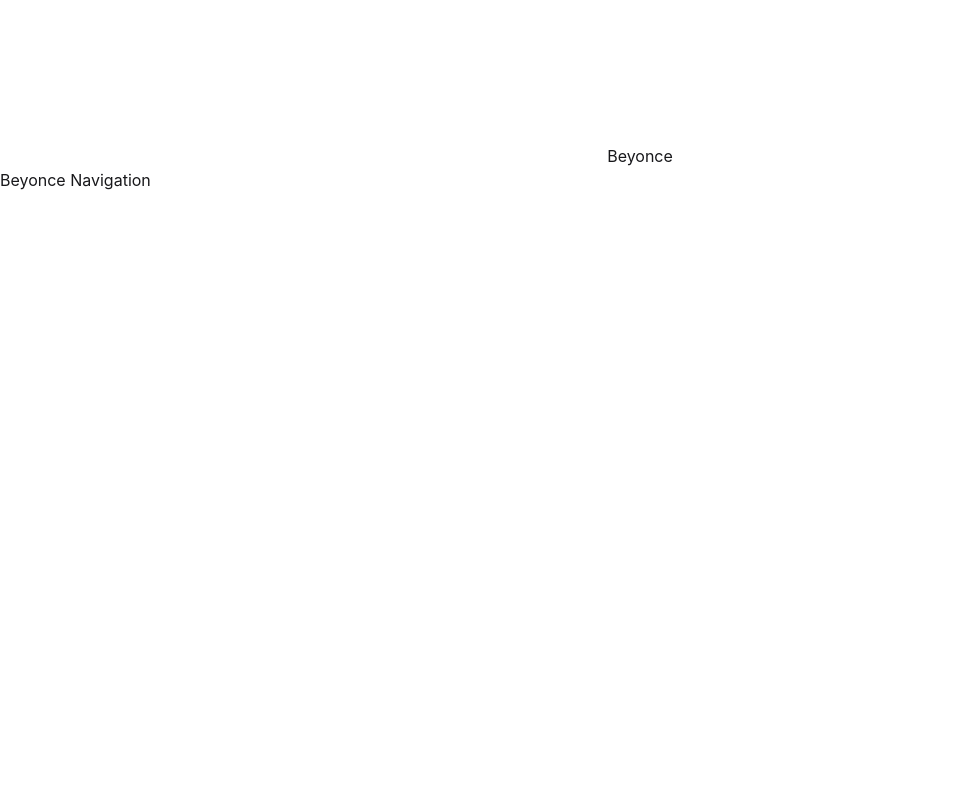
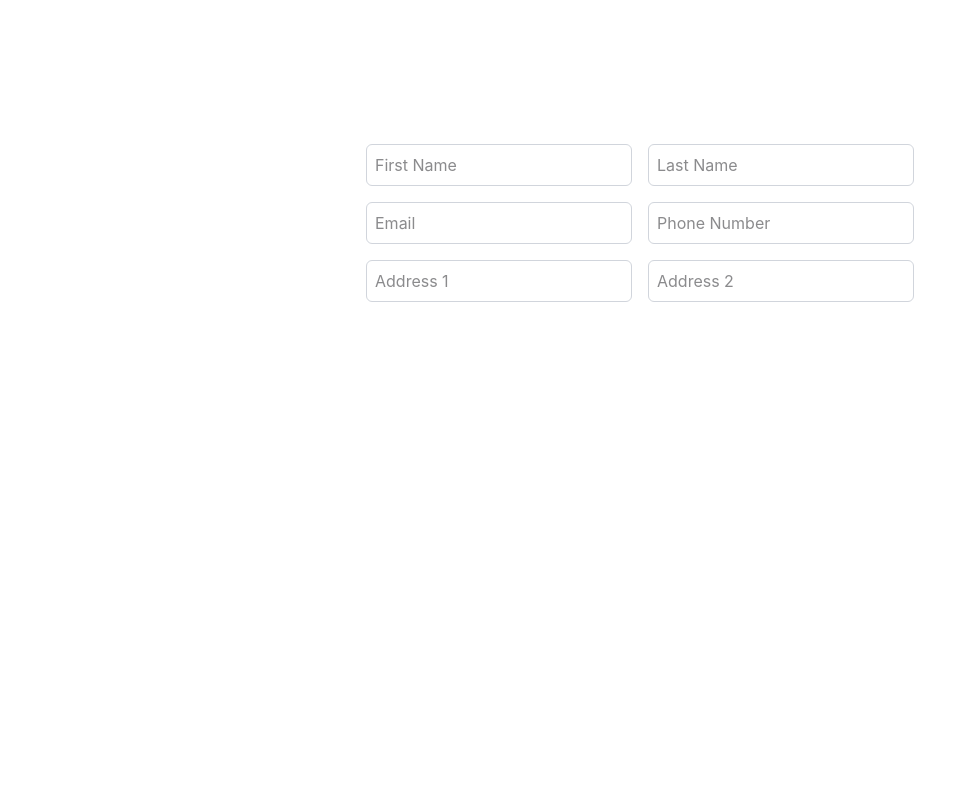
Before and after one commit to jjosephd/aav-ui, a React (Vite) app: page /campaigns/beyonce in a window 1280 px wide. Shown: the top 800 px of the page, without its empty margins (0-976 px from the left). Built offline with nearby package versions, Linux system fonts and the light colour scheme.

Commit message:
Updates to sweepstakes form -Form created -Handling form state -Handling form data -Hero icons installed

```diff
--- a/package.json
+++ b/package.json
@@ -10,6 +10,7 @@
     "preview": "vite preview"
   },
   "dependencies": {
+    "@heroicons/react": "^2.2.0",
     "@tailwindcss/vite": "^4.1.4",
     "react": "^19.0.0",
     "react-dom": "^19.0.0",
--- a/src/components/Layout.jsx
+++ b/src/components/Layout.jsx
@@ -4,7 +4,7 @@ const Layout = () => {
   return (
     <div className="min-h-screen overflow-x-hidden flex flex-col">
       {/*NavBar*/}
-      <main className="relative flex flex-col mt-36 items-center">
+      <main className="relative flex flex-col mt-36 items-center min-h-screen">
         <Outlet />
       </main>
       <footer>
--- /dev/null
+++ b/src/components/SweepstakesForm.jsx
@@ -0,0 +1,83 @@
+import React, { useState } from 'react';
+
+const SweepstakesForm = () => {
+  const [formData, setFormData] = useState({
+    firstName: '',
+    lastName: '',
+    email: '',
+    phoneNumber: '',
+    birthDate: '',
+    primaryAddress: '',
+    secondaryAddress: '',
+  });
+
+  const handleChange = (e) => {
+    setFormData({
+      ...formData,
+      [e.target.name]: e.target.value,
+    });
+  };
+
+  const onSubmit = (e) => {
+    e.preventDefault();
+    console.log(formData);
+  };
+  return (
+    <div>
+      <form onSubmit={onSubmit}>
+        <div className="form-container grid grid-cols-1 gap-4 md:grid-cols-2">
+          <input
+            type="text"
+            name="firstName"
+            placeholder="First Name"
+            value={formData.firstName}
+            className="border border-gray-300 p-2 rounded-md"
+            onChange={handleChange}
+          />
+          <input
+            type="text"
+            name="lastName"
+            placeholder="Last Name"
+            value={formData.lastName}
+            className="border border-gray-300 p-2 rounded-md"
+            onChange={handleChange}
+          />
+          <input
+            type="text"
+            name="email"
+            placeholder="Email"
+            value={formData.phoneNumber}
+            className="border border-gray-300 p-2 rounded-md"
+            onChange={handleChange}
+          />
+          <input
+            type="text"
+            name="phoneNumber"
+            placeholder="Phone Number"
+            value={formData.phoneNumber}
+            className="border border-gray-300 p-2 rounded-md"
+            onChange={handleChange}
+          />
+          <input
+            type="text"
+            name="primaryAddress"
+            placeholder="Address 1"
+            value={formData.primaryAddress}
+            className="border border-gray-300 p-2 rounded-md"
+            onChange={handleChange}
+          />
+          <input
+            type="text"
+            name="secondaryAddress"
+            placeholder="Address 2"
+            value={formData.secondaryAddress}
+            className="border border-gray-300 p-2 rounded-md"
+            onChange={handleChange}
+          />
+        </div>
+      </form>
+    </div>
+  );
+};
+
+export default SweepstakesForm;
--- a/src/pages/beyonce/Beyonce.jsx
+++ b/src/pages/beyonce/Beyonce.jsx
@@ -1,7 +1,12 @@
 import React from 'react';
+import SweepstakesForm from '../../components/SweepstakesForm';
 
 const Beyonce = () => {
-  return <div>Beyonce</div>;
+  return (
+    <div className="">
+      <SweepstakesForm />
+    </div>
+  );
 };
 
 export default Beyonce;
```
Also changed, not shown: 1 other file (tests, documents, lock files or other folders).
